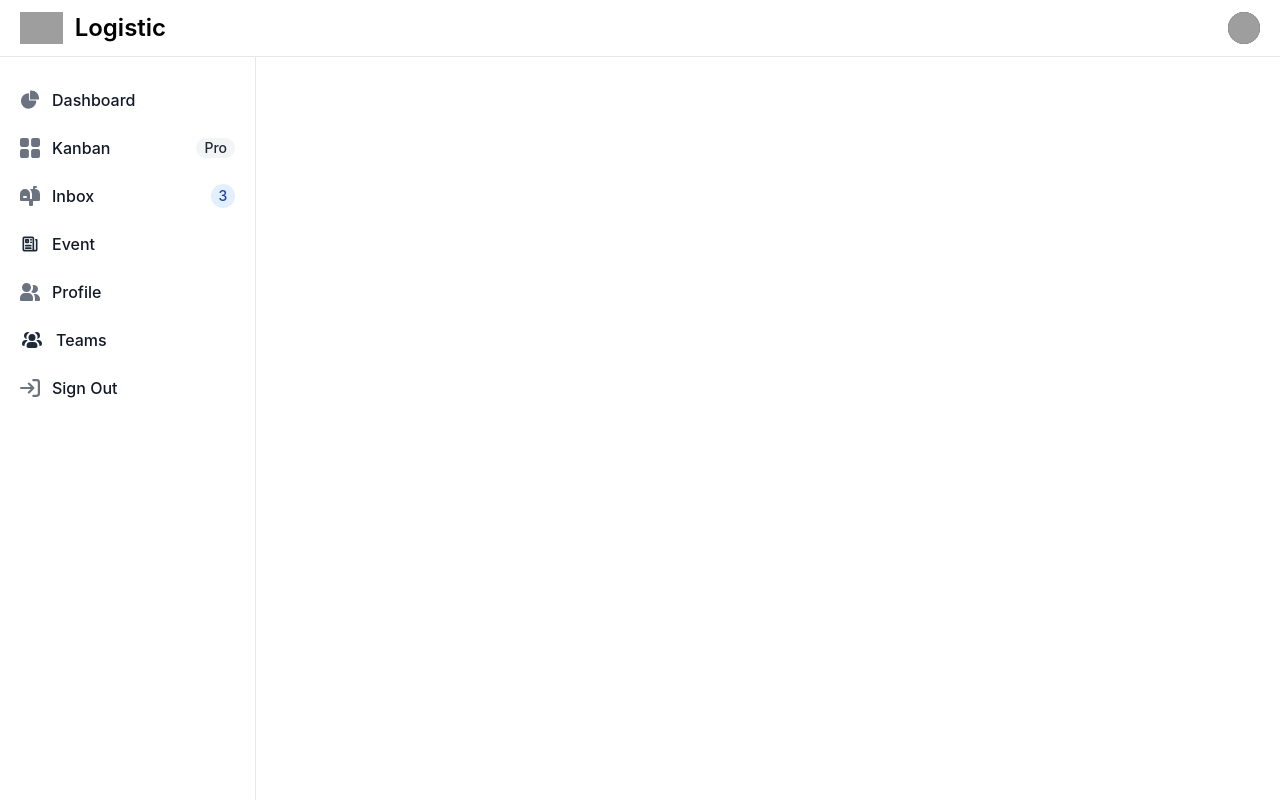
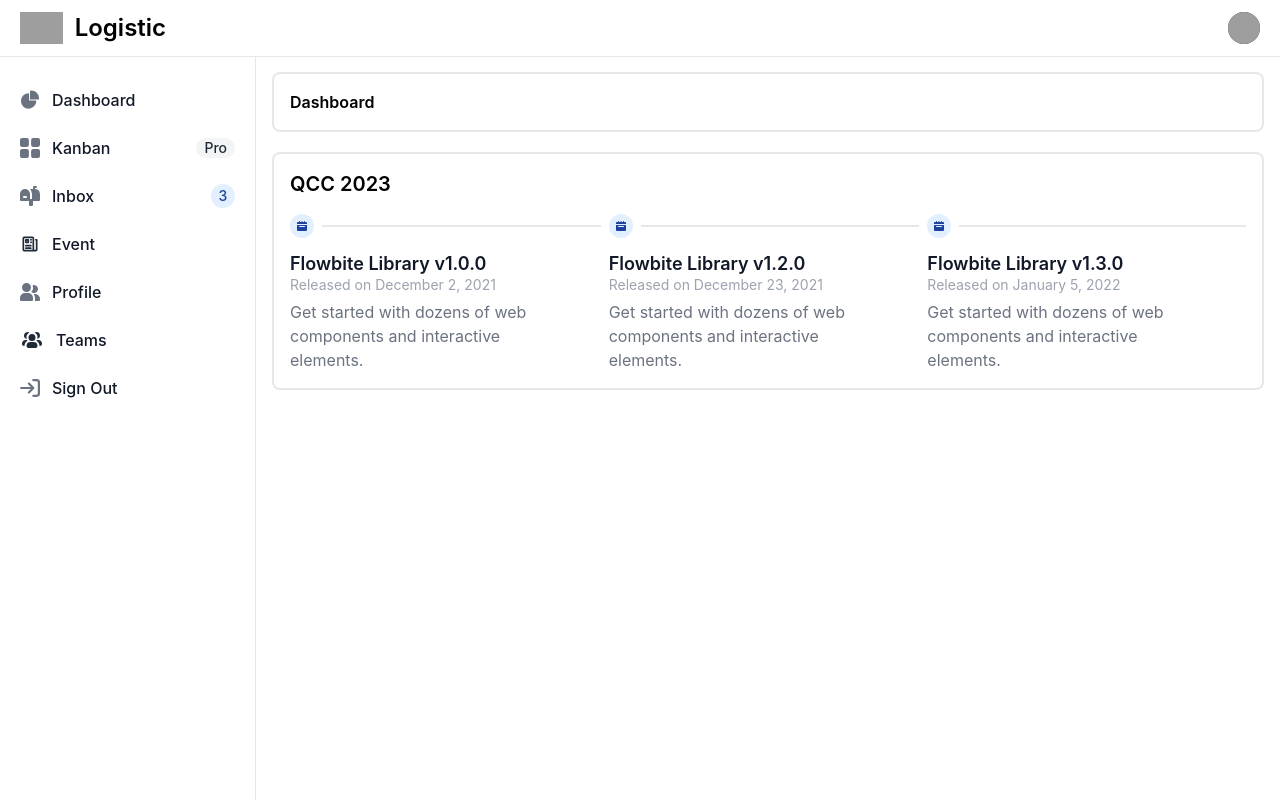
Before and after one commit to Wizfie/portal-vue, a Vue app: page /dashboard in a window 1280 px wide. Built offline with nearby package versions, Linux system fonts and the light colour scheme; sample sign-in values are in the browser's storage; grey boxes are pictures that could not be loaded.

Commit message:
Create Event , steps , email

```diff
--- a/src/Views/Pages/Dashboard.vue
+++ b/src/Views/Pages/Dashboard.vue
@@ -1,6 +1,126 @@
 <template>
 	<div>
 		<SidebarWithNavbar></SidebarWithNavbar>
+		<div class="p-4 sm:ml-64">
+			<div
+				class="p-4 border-2 border-gray-200 border-opacity-100 rounded-lg dark:border-gray-700 mt-14"
+			>
+				<h1 class="font-semibold">Dashboard</h1>
+			</div>
+			<div
+				class="p-4 border-2 border-gray-200 border-opacity-100 rounded-lg dark:border-gray-700 mt-5"
+			>
+				<h2 class="text-xl font-semibold mb-4">QCC 2023</h2>
+
+				<ol class="items-center sm:flex">
+					<li class="relative mb-6 sm:mb-0">
+						<div class="flex items-center">
+							<div
+								class="z-10 flex items-center justify-center w-6 h-6 bg-blue-100 rounded-full ring-0 ring-white dark:bg-blue-900 sm:ring-8 dark:ring-gray-900 shrink-0"
+							>
+								<svg
+									class="w-2.5 h-2.5 text-blue-800 dark:text-blue-300"
+									aria-hidden="true"
+									xmlns="http://www.w3.org/2000/svg"
+									fill="currentColor"
+									viewBox="0 0 20 20"
+								>
+									<path
+										d="M20 4a2 2 0 0 0-2-2h-2V1a1 1 0 0 0-2 0v1h-3V1a1 1 0 0 0-2 0v1H6V1a1 1 0 0 0-2 0v1H2a2 2 0 0 0-2 2v2h20V4ZM0 18a2 2 0 0 0 2 2h16a2 2 0 0 0 2-2V8H0v10Zm5-8h10a1 1 0 0 1 0 2H5a1 1 0 0 1 0-2Z"
+									/>
+								</svg>
+							</div>
+							<div
+								class="hidden sm:flex w-full bg-gray-200 h-0.5 dark:bg-gray-700"
+							></div>
+						</div>
+						<div class="mt-3 sm:pe-8">
+							<h3 class="text-lg font-semibold text-gray-900 dark:text-white">
+								Flowbite Library v1.0.0
+							</h3>
+							<time
+								class="block mb-2 text-sm font-normal leading-none text-gray-400 dark:text-gray-500"
+								>Released on December 2, 2021</time
+							>
+							<p class="text-base font-normal text-gray-500 dark:text-gray-400">
+								Get started with dozens of web components and interactive
+								elements.
+							</p>
+						</div>
+					</li>
+					<li class="relative mb-6 sm:mb-0">
+						<div class="flex items-center">
+							<div
+								class="z-10 flex items-center justify-center w-6 h-6 bg-blue-100 rounded-full ring-0 ring-white dark:bg-blue-900 sm:ring-8 dark:ring-gray-900 shrink-0"
+							>
+								<svg
+									class="w-2.5 h-2.5 text-blue-800 dark:text-blue-300"
+									aria-hidden="true"
+									xmlns="http://www.w3.org/2000/svg"
+									fill="currentColor"
+									viewBox="0 0 20 20"
+								>
+									<path
+										d="M20 4a2 2 0 0 0-2-2h-2V1a1 1 0 0 0-2 0v1h-3V1a1 1 0 0 0-2 0v1H6V1a1 1 0 0 0-2 0v1H2a2 2 0 0 0-2 2v2h20V4ZM0 18a2 2 0 0 0 2 2h16a2 2 0 0 0 2-2V8H0v10Zm5-8h10a1 1 0 0 1 0 2H5a1 1 0 0 1 0-2Z"
+									/>
+								</svg>
+							</div>
+							<div
+								class="hidden sm:flex w-full bg-gray-200 h-0.5 dark:bg-gray-700"
+							></div>
+						</div>
+						<div class="mt-3 sm:pe-8">
+							<h3 class="text-lg font-semibold text-gray-900 dark:text-white">
+								Flowbite Library v1.2.0
+							</h3>
+							<time
+								class="block mb-2 text-sm font-normal leading-none text-gray-400 dark:text-gray-500"
+								>Released on December 23, 2021</time
+							>
+							<p class="text-base font-normal text-gray-500 dark:text-gray-400">
+								Get started with dozens of web components and interactive
+								elements.
+							</p>
+						</div>
+					</li>
+					<li class="relative mb-6 sm:mb-0">
+						<div class="flex items-center">
+							<div
+								class="z-10 flex items-center justify-center w-6 h-6 bg-blue-100 rounded-full ring-0 ring-white dark:bg-blue-900 sm:ring-8 dark:ring-gray-900 shrink-0"
+							>
+								<svg
+									class="w-2.5 h-2.5 text-blue-800 dark:text-blue-300"
+									aria-hidden="true"
+									xmlns="http://www.w3.org/2000/svg"
+									fill="currentColor"
+									viewBox="0 0 20 20"
+								>
+									<path
+										d="M20 4a2 2 0 0 0-2-2h-2V1a1 1 0 0 0-2 0v1h-3V1a1 1 0 0 0-2 0v1H6V1a1 1 0 0 0-2 0v1H2a2 2 0 0 0-2 2v2h20V4ZM0 18a2 2 0 0 0 2 2h16a2 2 0 0 0 2-2V8H0v10Zm5-8h10a1 1 0 0 1 0 2H5a1 1 0 0 1 0-2Z"
+									/>
+								</svg>
+							</div>
+							<div
+								class="hidden sm:flex w-full bg-gray-200 h-0.5 dark:bg-gray-700"
+							></div>
+						</div>
+						<div class="mt-3 sm:pe-8">
+							<h3 class="text-lg font-semibold text-gray-900 dark:text-white">
+								Flowbite Library v1.3.0
+							</h3>
+							<time
+								class="block mb-2 text-sm font-normal leading-none text-gray-400 dark:text-gray-500"
+								>Released on January 5, 2022</time
+							>
+							<p class="text-base font-normal text-gray-500 dark:text-gray-400">
+								Get started with dozens of web components and interactive
+								elements.
+							</p>
+						</div>
+					</li>
+				</ol>
+			</div>
+		</div>
 	</div>
 </template>
 
--- a/src/Views/Pages/Event.vue
+++ b/src/Views/Pages/Event.vue
@@ -17,6 +17,10 @@
 		steps.value.push({ name: "", startDate: "", endDate: "", description: "" });
 	};
 
+	const removeStep = () => {
+		steps.value.pop();
+	};
+
 	onMounted(() => {
 		const userData = localStorage.getItem("userData");
 		if (userData) {
@@ -25,6 +29,12 @@
 		}
 		initFlowbite();
 	});
+
+	const resetForm = () => {
+		eventName.value = "";
+		eventYear.value = "";
+		steps.value = [];
+	};
 
 	const createEvent = async () => {
 		try {
@@ -38,7 +48,7 @@
 					Authorization: token,
 				},
 			});
-			const eventId = eventResponse.data.id;
+			const eventId = eventResponse.data.eventId;
 			console.log(eventResponse.data);
 			console.log(eventId);
 
@@ -57,12 +67,23 @@
 				});
 			}
 
+			const emailData = {
+				to: "wizfiee@gmail.com",
+				from: "wizfie@outlook.com",
+				subject: "Event Baru",
+				name: "Kadal",
+				text: `Event ${eventName.value} Sudah Buka Pendaftarannya silahkan cek di Web `,
+			};
+
+			const email = await axios.post("/email/send", emailData, {
+				headers: {
+					Authorization: token,
+				},
+			});
+			console.log(email.data);
 			// Reset form
-			eventName.value = "";
-			eventYear.value = "";
-			steps.value = [];
-
-			console.log("Event and steps created successfully");
+			resetForm();
+			alert("Event and steps created successfully");
 		} catch (error) {
 			console.error("Error:", error);
 			// Handle error
@@ -116,6 +137,7 @@
 									</h3>
 									<button
 										type="button"
+										@click="resetForm"
 										class="text-gray-400 bg-transparent hover:bg-gray-200 hover:text-gray-900 rounded-lg text-sm w-8 h-8 ms-auto inline-flex justify-center items-center dark:hover:bg-gray-600 dark:hover:text-white"
 										data-modal-toggle="awards-modal"
 									>
@@ -154,7 +176,7 @@
 												id="name-event"
 												class="bg-gray-50 border border-gray-300 text-gray-900 text-sm rounded-lg focus:ring-primary-600 focus:border-primary-600 block w-full p-2.5 dark:bg-gray-600 dark:border-gray-500 dark:placeholder-gray-400 dark:text-white dark:focus:ring-primary-500 dark:focus:border-primary-500"
 												placeholder="Name Event"
-												required=""
+												required
 											/>
 										</div>
 										<div class="col-span-2">
@@ -189,6 +211,7 @@
 											>
 											<input
 												v-model="step.name"
+												required
 												type="text"
 												id="step"
 												class="block p-2.5 w-full text-sm text-gray-900 bg-gray-50 rounded-lg border border-gray-300 focus:ring-blue-500 focus:border-blue-500 dark:bg-gray-600 dark:border-gray-500 dark:placeholder-gray-400 dark:text-white dark:focus:ring-blue-500 dark:focus:border-blue-500"
@@ -204,6 +227,7 @@
 													</label>
 													<input
 														v-model="step.startDate"
+														required
 														type="date"
 														id="start-date"
 														class="block p-2.5 w-full text-sm text-gray-900 bg-gray-50 rounded-lg border border-gray-300 focus:ring-blue-500 focus:border-blue-500 dark:bg-gray-600 dark:border-gray-500 dark:placeholder-gray-400 dark:text-white dark:focus:ring-blue-500 dark:focus:border-blue-500"
@@ -218,6 +242,7 @@
 													</label>
 													<input
 														v-model="step.endDate"
+														required
 														type="date"
 														id="end-date"
 														class="block p-2.5 w-full text-sm text-gray-900 bg-gray-50 rounded-lg border border-gray-300 focus:ring-blue-500 focus:border-blue-500 dark:bg-gray-600 dark:border-gray-500 dark:placeholder-gray-400 dark:text-white dark:focus:ring-blue-500 dark:focus:border-blue-500"
@@ -232,6 +257,7 @@
 											>
 											<textarea
 												v-model="step.description"
+												required
 												id="description"
 												class="block p-2.5 w-full text-sm text-gray-900 bg-gray-50 rounded-lg border border-gray-300 focus:ring-blue-500 focus:border-blue-500 dark:bg-gray-600 dark:border-gray-500 dark:placeholder-gray-400 dark:text-white dark:focus:ring-blue-500 dark:focus:border-blue-500"
 												placeholder="Description"
@@ -244,13 +270,19 @@
 											class="text-white inline-flex items-center mb-3 bg-blue-700 hover:bg-blue-800 focus:ring-4 focus:outline-none focus:ring-blue-300 font-medium rounded-lg text-sm px-5 py-2.5 text-center dark:bg-blue-600 dark:hover:bg-blue-700 dark:focus:ring-blue-800"
 											@click.prevent="addStep"
 										>
-											Add Step
+											Add
+										</button>
+										<button
+											class="text-white inline-flex items-center mb-3 ms-2 bg-blue-700 hover:bg-blue-800 focus:ring-4 focus:outline-none focus:ring-blue-300 font-medium rounded-lg text-sm px-5 py-2.5 text-center dark:bg-blue-600 dark:hover:bg-blue-700 dark:focus:ring-blue-800"
+											@click.prevent="removeStep"
+										>
+											Remove
 										</button>
 									</div>
 									<hr class="mb-3" />
 
 									<!-- Daftar Langkah yang Sudah Ditambahkan -->
-									<div v-if="steps.length > 0" class="mt-4">
+									<!-- <div v-if="steps.length > 0" class="mt-4">
 										<h2 class="text-lg font-semibold">Steps Added:</h2>
 										<ul>
 											<li v-for="(step, index) in steps" :key="index">
@@ -261,7 +293,7 @@
 												<hr class="my-2" />
 											</li>
 										</ul>
-									</div>
+									</div> -->
 
 									<button
 										type="submit"
--- a/src/components/SidebarWithNavbar.vue
+++ b/src/components/SidebarWithNavbar.vue
@@ -154,7 +154,7 @@
 			<ul class="space-y-2 font-medium">
 				<li>
 					<a
-						href="#"
+						href="/dashboard"
 						class="flex items-center p-2 text-gray-900 rounded-lg dark:text-white hover:bg-gray-100 dark:hover:bg-gray-700 group"
 					>
 						<svg
```
